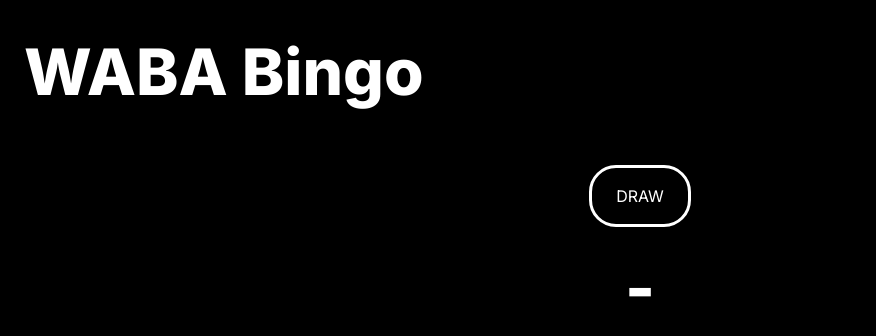
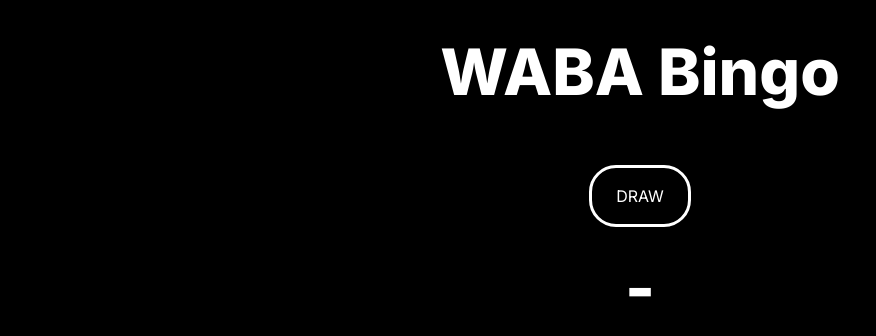
Before and after one commit to hkapk/waldo-caller, a Next.js app: page / in a window 1280 px wide. Shown: the top 336 px of the page, without its empty margins (0-876 px from the left). Built offline with nearby package versions, Linux system fonts and the light colour scheme.

Commit message:
updated style for different screen sizes

```diff
--- a/app/page.tsx
+++ b/app/page.tsx
@@ -6,8 +6,10 @@ export default function Home() {
 
   return (
     <main className="overflow-hidden">
+      <div className="flex justify-center">
+        <h1 className="sm:text-[64px] text-[50px] font-extrabold p-6">WABA Bingo</h1>
+      </div>
       <div>
-        <h1 className="sm:text-[64px] text-[50px] font-extrabold p-6">WABA Bingo</h1>
         <BingoCaller />
       </div>
     </main>
--- a/components/BingoCaller.jsx
+++ b/components/BingoCaller.jsx
@@ -29,7 +29,7 @@ const BingoCaller = () => {
                 <p className="sm:text-[64px] text-[50px] font-extrabold flex flex-row relative justify-center items-center py-4 px-6">{calledNumbers.length > 0 ? calledNumbers[calledNumbers.length - 1] : '-'}</p>
             </div>
             <ul className="">
-                <div className="grid grid-cols-3 items-center w-full gap-8 pt-8">
+                <div className="grid grid-cols-3 justify-center w-full gap-8 pt-8">
                     {calledNumbers.map((bingoNumber, index) => (
                         <li key={index}
                             className="flex flex-col p-2 justify-center items-center text-black-100 hover:bg-white hover:text-black hover:shadow-md rounded-3xl">{bingoNumber}</li>
```
